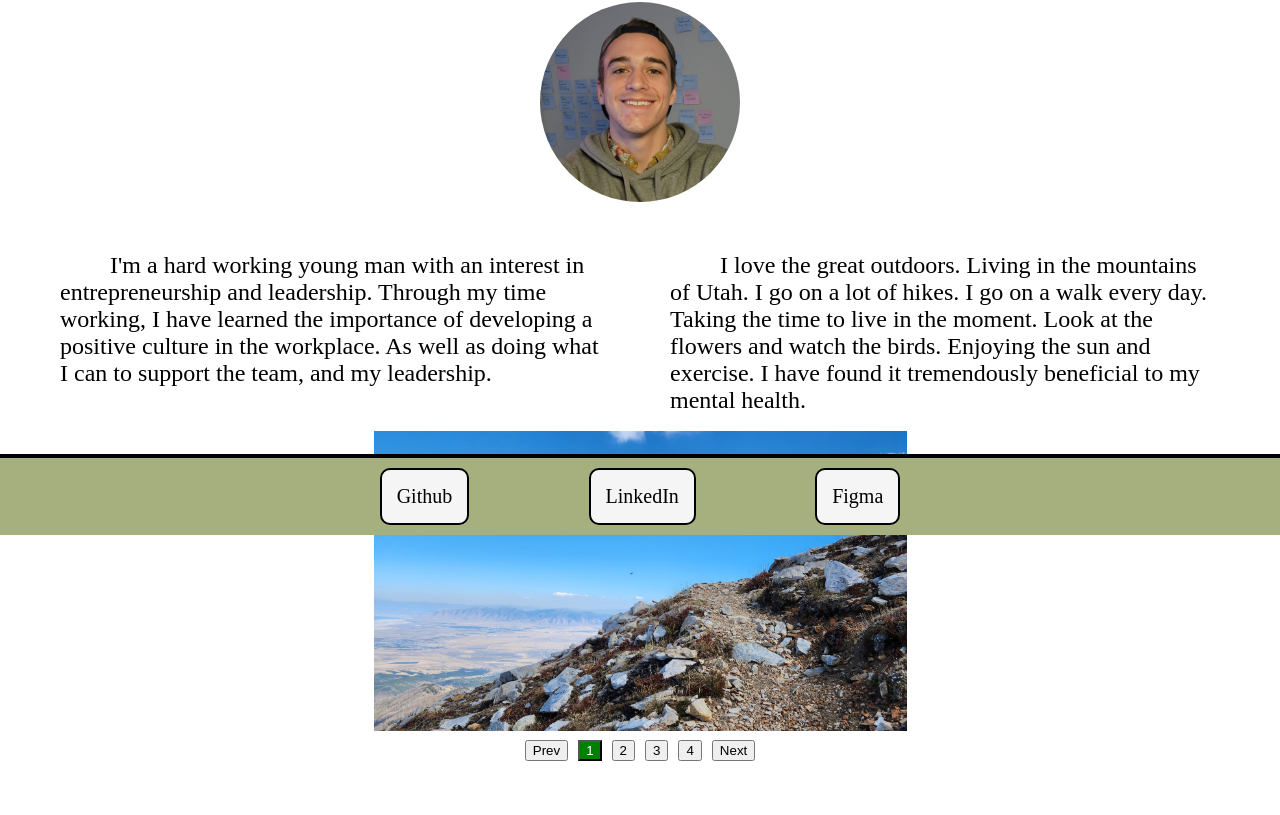
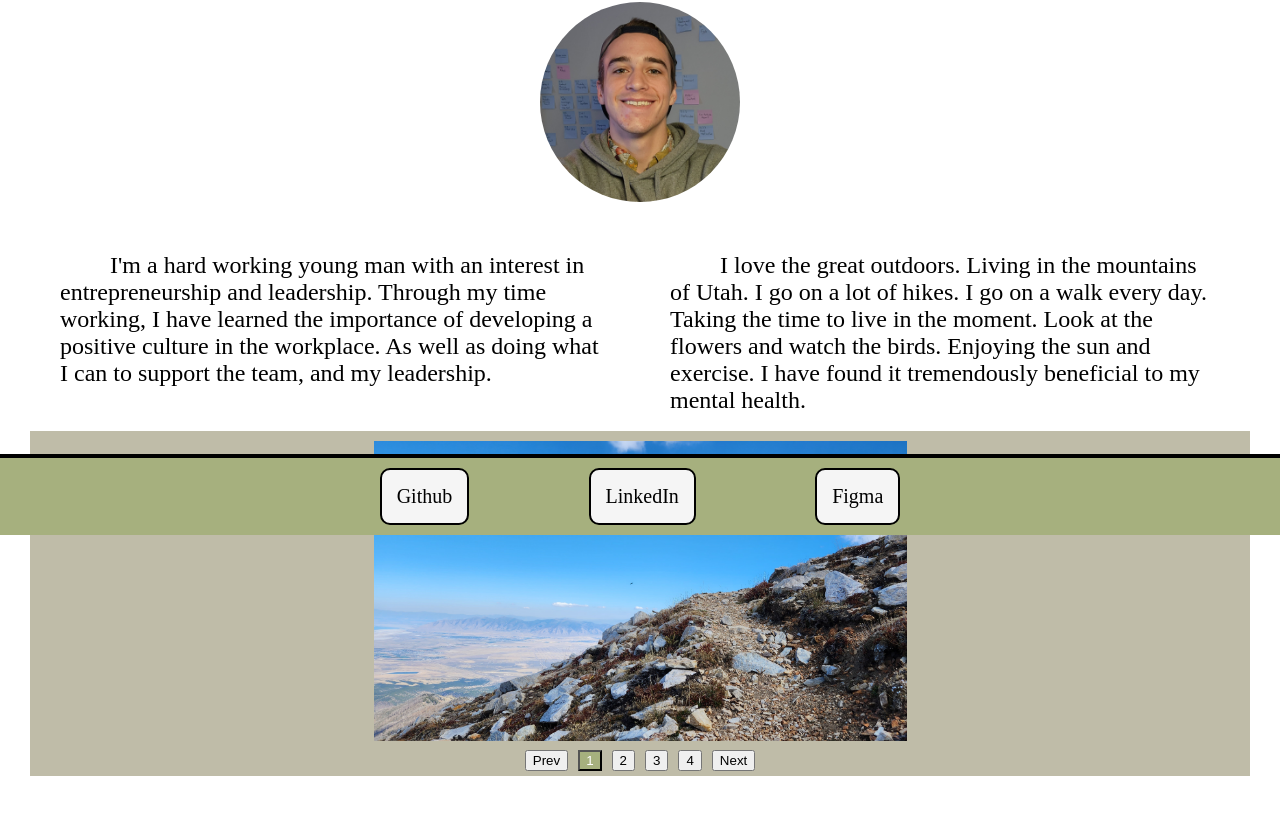
Before and after one commit to Jacob-Aston/react-portfolio, a React (Create React App) app: page / in a window 1280 px wide. Shown: the part 265-1080 px from the top of the page. Built offline with nearby package versions, Linux system fonts and the light colour scheme; the HTML template or start-up script is replaced by a standard one.

Commit message:
added background color to carousel.

```diff
--- a/src/styles/Carousel.css
+++ b/src/styles/Carousel.css
@@ -1,6 +1,12 @@
 .carousel {
   overflow: hidden;
   margin: auto;
+  padding-top: 10px;
+  background-color: #bfbca8;
+}
+
+.carousel:hover {
+  background-color: #807d70;
 }
 
 .inner {
@@ -26,7 +32,7 @@
 }
 
 .indicators > button.active {
-  background-color: green;
+  background-color: #a6b07e;
   color: #fff;
 }
 
```
